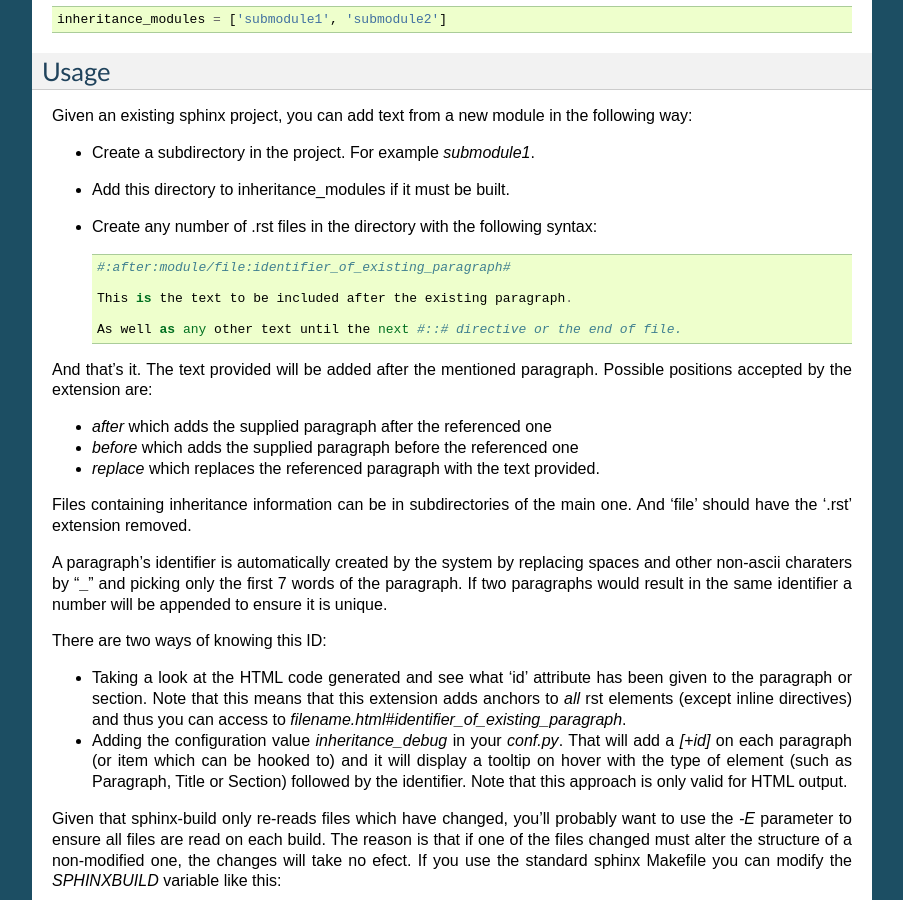
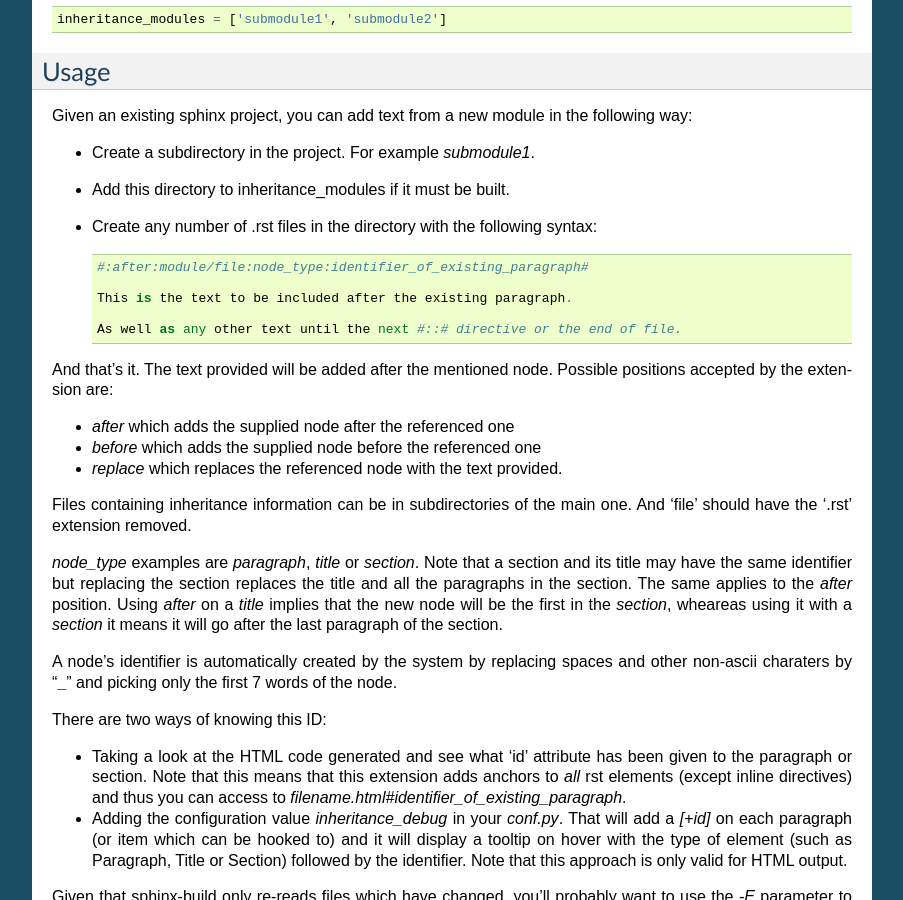
Before and after one commit to NaN-tic/sphinxcontrib-inheritance, a Sphinx documentation site: the page built from doc/index.rst, in a window 1280 px wide and 900 px high, scrolled down 726 px. Shown: the whole window, without its empty margins (198-1101 px from the left). Built offline with Sphinx 7.4.7, drawn with Linux system fonts in a browser that asks for light colours.

Commit message:
Require the type of node to be specified in node references.

```diff
--- a/doc/index.rst
+++ b/doc/index.rst
@@ -51,29 +51,34 @@ following way:
 * Add this directory to inheritance_modules if it must be built.
 * Create any number of .rst files in the directory with the following syntax::
 
-   #:after:module/file:identifier_of_existing_paragraph#
+   #:after:module/file:node_type:identifier_of_existing_paragraph#
 
    This is the text to be included after the existing paragraph.
 
    As well as any other text until the next #::# directive or the end of file.
 
-And that's it. The text provided will be added after the mentioned paragraph.
+And that's it. The text provided will be added after the mentioned node.
 Possible positions accepted by the extension are:
 
-* *after* which adds the supplied paragraph after the referenced one
-* *before* which adds the supplied paragraph before the referenced one
-* *replace* which replaces the referenced paragraph with the text provided.
+* *after* which adds the supplied node after the referenced one
+* *before* which adds the supplied node before the referenced one
+* *replace* which replaces the referenced node with the text provided.
 
 Files containing inheritance information can be in subdirectories of the main
 one. And 'file' should have the '.rst' extension removed.
 
-A paragraph's identifier is automatically created by the system by replacing
+*node_type* examples are *paragraph*, *title* or *section*. Note that a section
+and its title may have the same identifier but replacing the section replaces
+the title and all the paragraphs in the section. The same applies to the
+*after* position. Using *after* on a *title* implies that the new node will be
+the first in the *section*, wheareas using it with a *section* it means it will
+go after the last paragraph of the section.
+
+A node's identifier is automatically created by the system by replacing
 spaces and other non-ascii charaters by "**_**" and picking only the first 7
-words of the paragraph. If two paragraphs would result in the same identifier a
-number will be appended to ensure it is unique.
+words of the node.
 
 There are two ways of knowing this ID:
-
 
 * Taking a look at the HTML code generated and see what 'id' attribute has been given to the paragraph or section. Note that this means that this extension adds anchors to *all* rst elements (except inline directives) and thus you can access to *filename.html#identifier_of_existing_paragraph*.
 
```
Also changed, not shown: 2 other files.
